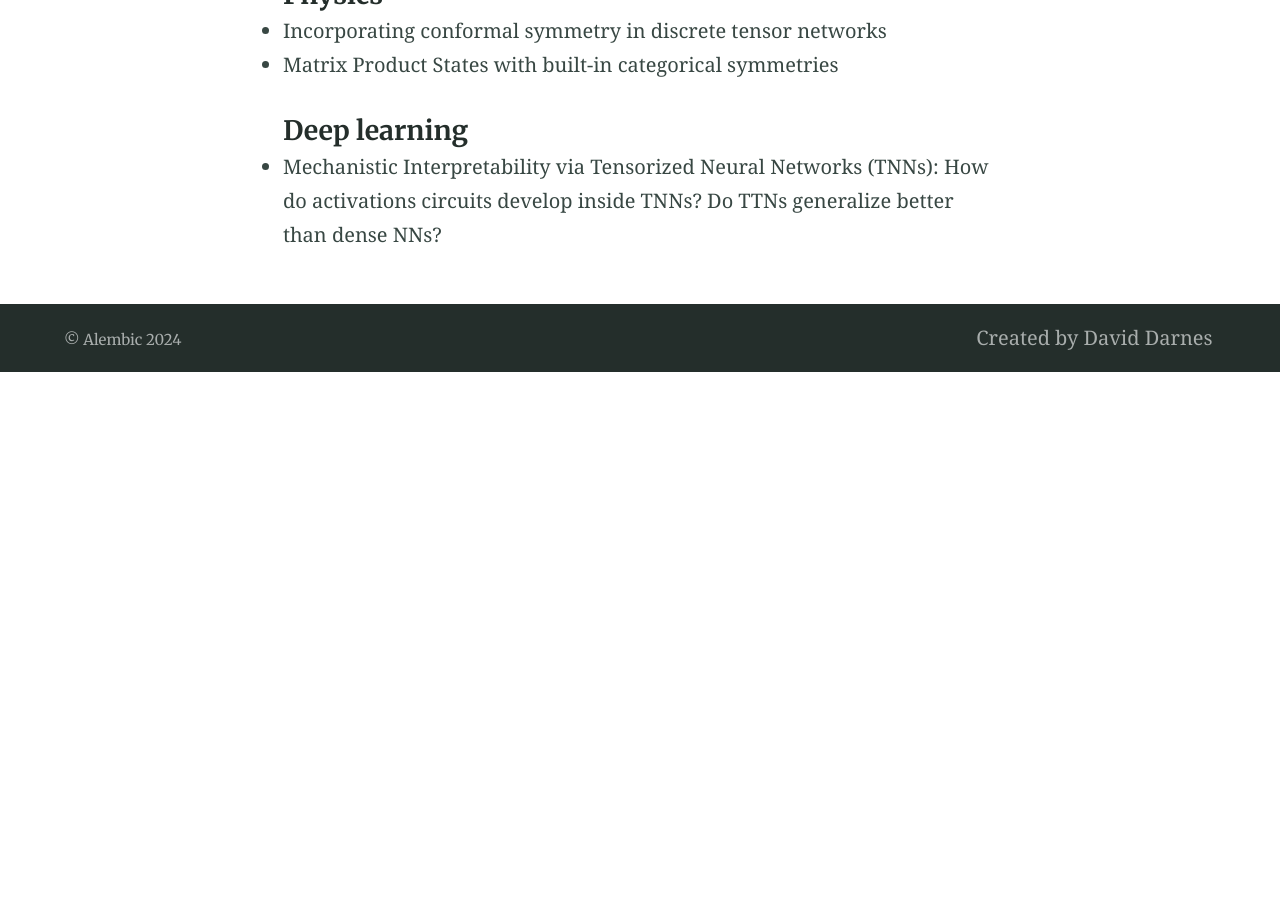
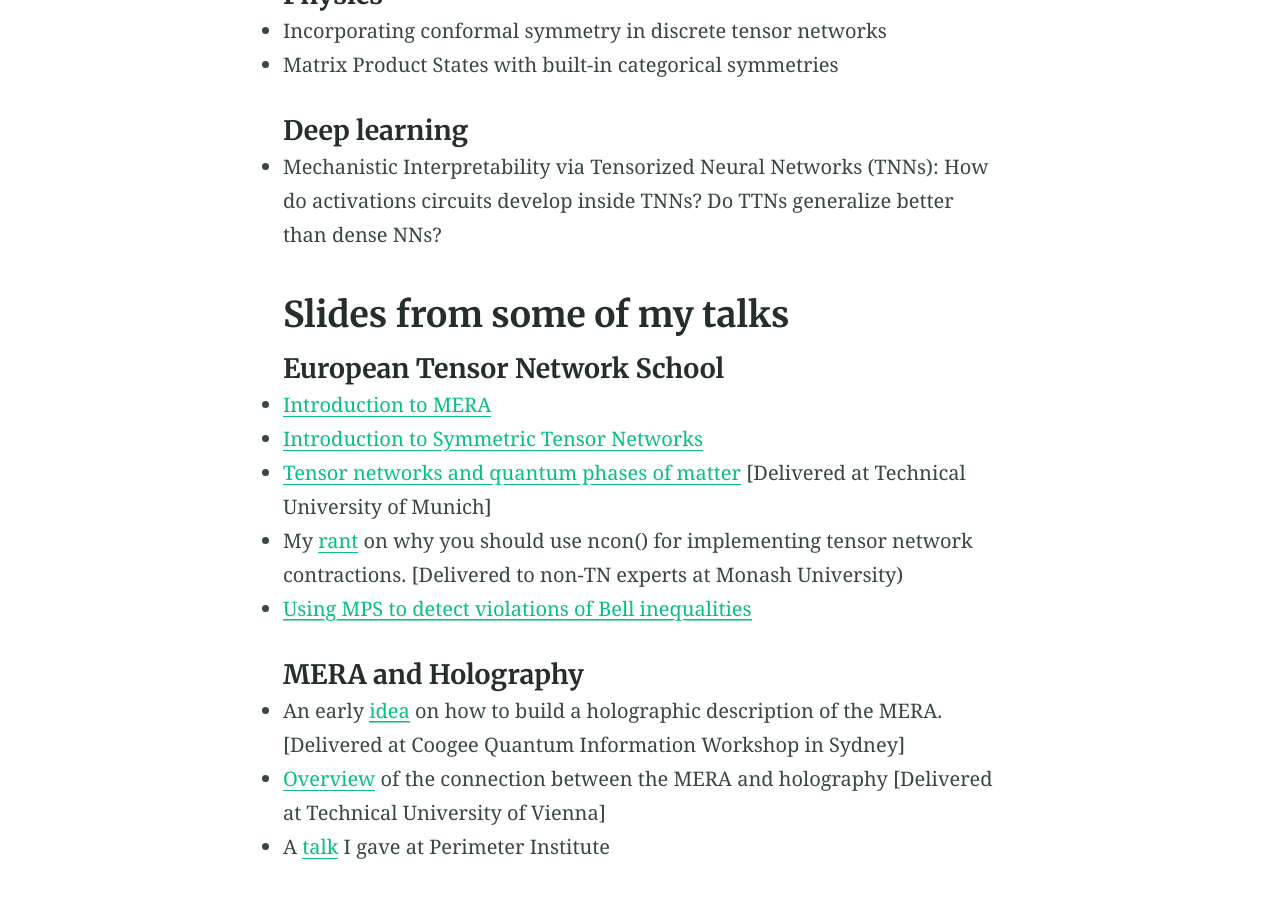
Before and after one commit to qsukhi/qsukhi.github.io, a Jekyll site: the page built from index.md, in a window 1280 px wide and 900 px high, scrolled down 4139 px. Built offline with Jekyll 4.4.1, drawn with Linux system fonts in a browser that asks for light colours; before the commit the page ends 4511 px from its top, so only the background shows below that.

Commit message:
Update index.md

```diff
--- a/index.md
+++ b/index.md
@@ -53,3 +53,18 @@ I was fortunate enough to be a PhD student in Guifre Vidal's group at the Univer
 
 #### Deep learning
 - Mechanistic Interpretability via Tensorized Neural Networks (TNNs): How do activations circuits develop inside TNNs? Do TTNs generalize better than dense NNs?
+
+## Slides from some of my talks
+#### European Tensor Network School
+- [Introduction to MERA](https://github.com/qsukhi/qsukhi.github.io/blob/main/assets/slides/Intro_to_MERA_ETN_School.pdf?raw=true)
+- [Introduction to Symmetric Tensor Networks](https://github.com/qsukhi/qsukhi.github.io/blob/main/assets/slides/Intro_to_Syms_ETN_School.pdf?raw=true)
+
+- [Tensor networks and quantum phases of matter](https://github.com/qsukhi/qsukhi.github.io/blob/main/assets/slides/TNs_quantum_phases.pdf?raw=true) [Delivered at Technical University of Munich]
+
+- My [rant](https://github.com/qsukhi/qsukhi.github.io/blob/main/assets/slides/intro_to_ncon.pdf?raw=true) on why you should use ncon() for implementing tensor network contractions. [Delivered to non-TN experts at Monash University)
+- [Using MPS to detect violations of Bell inequalities](https://github.com/qsukhi/qsukhi.github.io/blob/main/assets/slides/nonlocality.pdf?raw=true)
+
+#### MERA and Holography
+- An early [idea](https://github.com/qsukhi/qsukhi.github.io/blob/main/assets/slides/Early_idea_MERA_Coogee.pdf?raw=true) on how to build a holographic description of the MERA. [Delivered at Coogee Quantum Information Workshop in Sydney]
+- [Overview](https://github.com/qsukhi/qsukhi.github.io/blob/main/assets/slides/MERA_and_holography.pdf?raw=true) of the connection between the MERA and holography [Delivered at Technical University of Vienna]
+- A [talk](https://pirsa.org/16100044) I gave at Perimeter Institute
```
